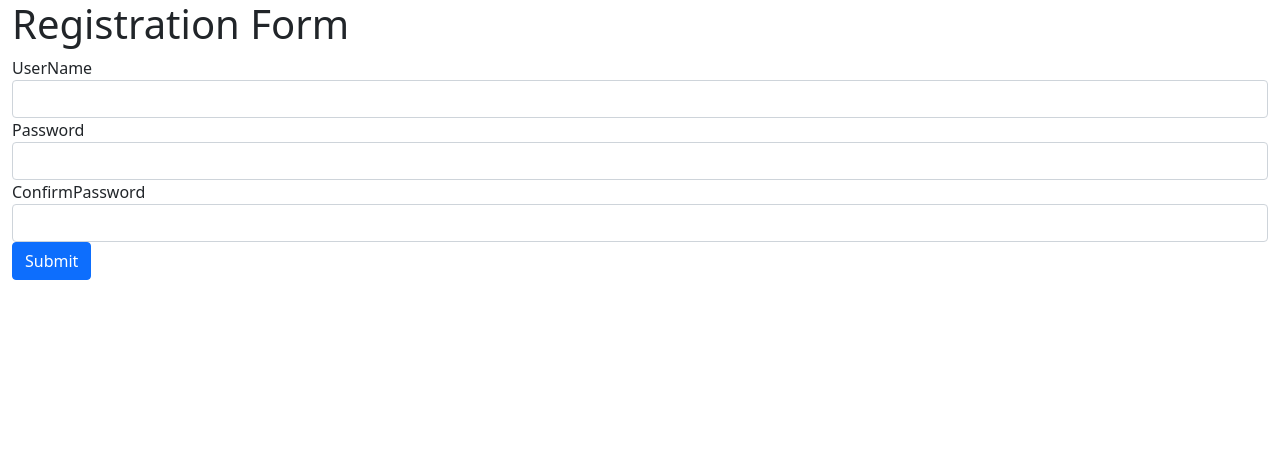
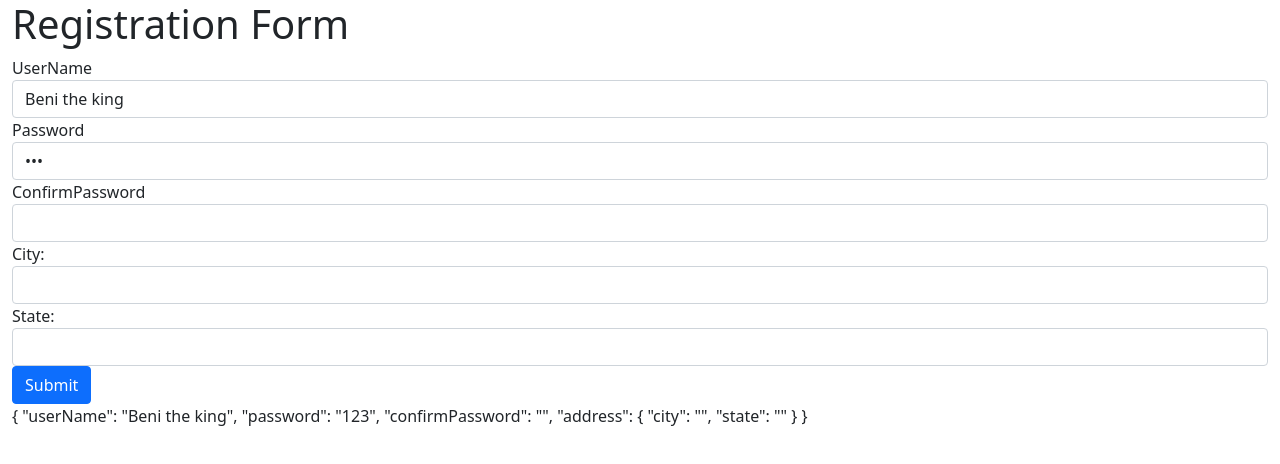
Before and after one commit to dayanb11/ReactiveFromsExample, an Angular app: page / in a window 1280 px wide. Shown: the top 464 px of the page. Built offline with nearby package versions, Linux system fonts and the light colour scheme.

Commit message:
Finnished commit

```diff
--- a/src/app/app.component.html
+++ b/src/app/app.component.html
@@ -1,20 +1,32 @@
 <div class="container-fluid">
-<h1>   Registration Form  </h1>
+  <h1> Registration Form </h1>
   <form [formGroup]="registrationForm">
 
     <div class="form-group">
-<label for="">UserName</label>
-<input type="text" class="form-control" FormControlName="UserName">
+      <label>UserName</label>
+      <input type="text" class="form-control" formControlName="userName">
     </div>
 
     <div class="form-group">
       <label for="">Password</label>
-  <input type="password" class="form-control" FormControlName="Password">
+      <input type="password" class="form-control" formControlName="password">
     </div>
 
     <div class="form-group">
       <label for="">ConfirmPassword</label>
-    <input type="password" class="form-control" FormControlName="ConfirmPassword">
+      <input type="password" class="form-control" formControlName="confirmPassword">
+    </div>
+    <div formGroupName="address">
+      <div class="form-group">
+        <label for="">City:</label>
+        <input type="password" class="form-control" formControlName="city">
+      </div>
+      <div class="form-group">
+        <label>State:</label>
+        <input type="text" class="form-control" formControlName="state">
       </div>
       <button class="btn btn-primary" type="submit">Submit</button>
+    </div>
   </form>
+  {{registrationForm.value | json}}
+  </div>
--- a/src/app/app.component.ts
+++ b/src/app/app.component.ts
@@ -8,13 +8,12 @@ import { FormControl, FormGroup } from '@angular/forms';
 })
 export class AppComponent {
   registrationForm = new FormGroup({
-    userName: new FormControl('Beni'),
+    userName: new FormControl('Beni the king'),
     password: new FormControl('123'),
     confirmPassword: new FormControl(''),
-    // address:new FormGroup({
-    //   city:new FormControl(''),
-    //   state:new FormControl(''),
-    //   postalCode:new FormControl('')
-    // })
+    address: new FormGroup({
+      city: new FormControl(''),
+      state: new FormControl('')
+    })
   })
 }
```
Lines whose indentation alone changed are shown as unchanged.
